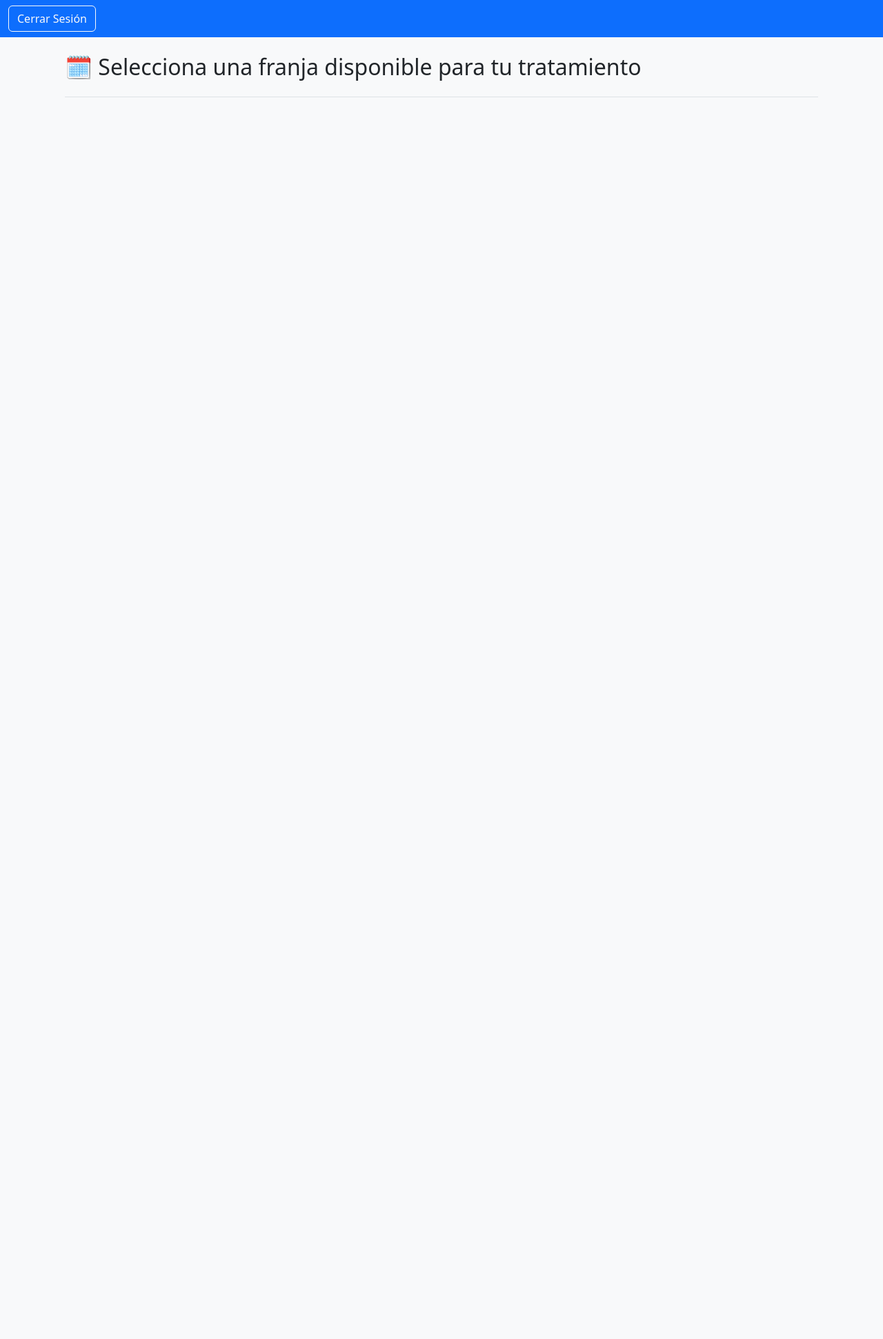
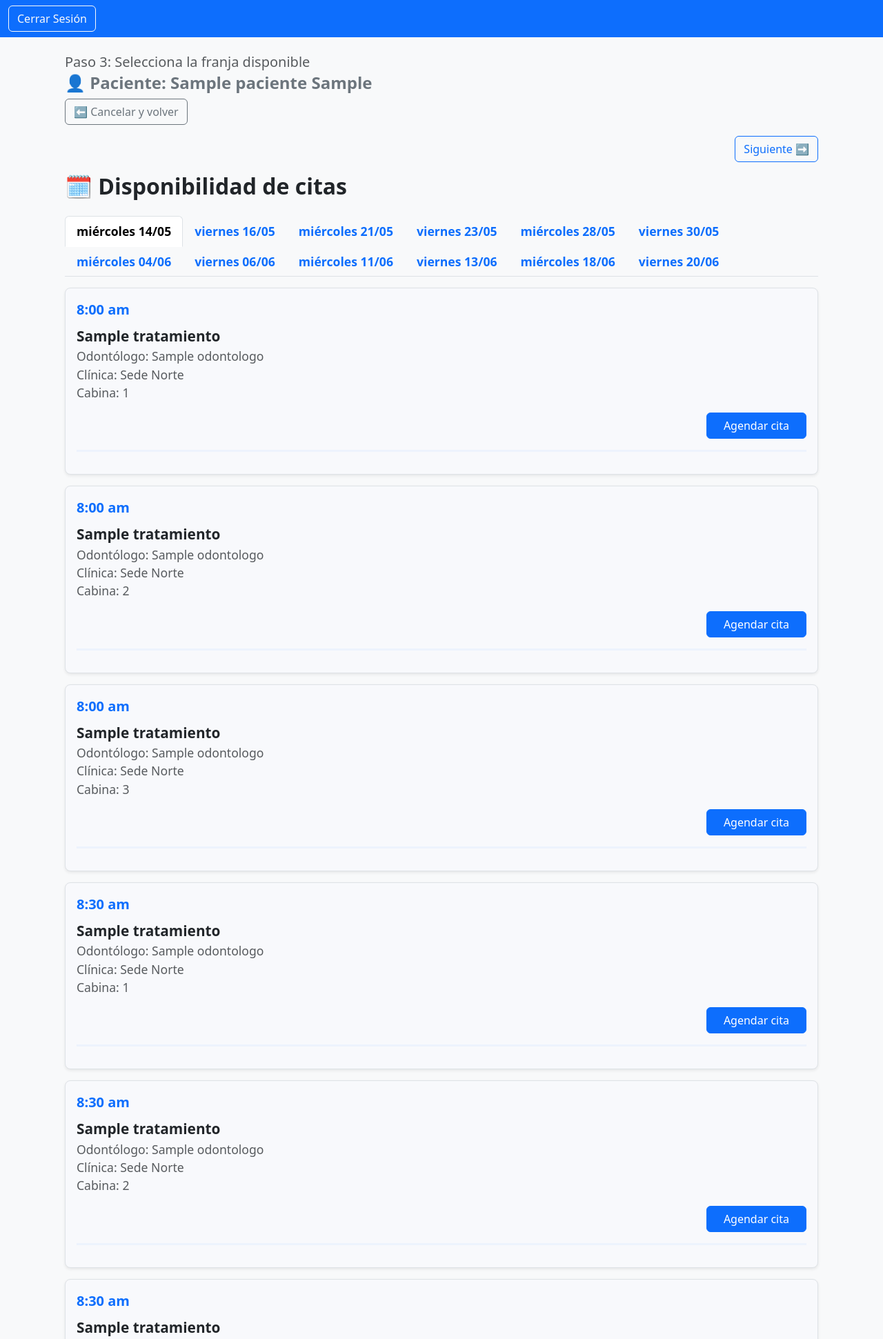
Before and after one commit to viriverpa/gestion_citas, a Django app: page /panel/paciente/malla-disponible/?tratamiento=1&odontologo=1&reprogramar=1 in a window 1280 px wide. Shown: the top 1941 px of the page at 69% size. Before the commit the page ends 141 px from the top, so only its background shows below. Run offline with Django 5.2, Linux system fonts and the light colour scheme; a user stored in the database is signed in; tables that the repository leaves empty hold one stand-in row (values such as "Sample post"); some libraries are stand-ins or nearby versions.

Commit message:
Versión estable validada en local - lista para subir a producción

```diff
--- a/citas/models.py
+++ b/citas/models.py
@@ -75,6 +75,10 @@ class Cita(models.Model):
     odontologo = models.ForeignKey(Odontologo, on_delete=models.CASCADE)
     tratamiento = models.ForeignKey(Tratamiento, on_delete=models.SET_NULL, null=True)
     fecha_hora = models.DateTimeField()
+    cabina = models.IntegerField(
+    choices=[(1, 'Cabina 1'), (2, 'Cabina 2'), (3, 'Cabina 3')],
+    default=1
+    )
     motivo_consulta = models.TextField(blank=True)
     clinica = models.ForeignKey(Clinica, on_delete=models.CASCADE)
     ESTADOS_CITA = [
--- a/web/templates/web/malla_disponibilidad_paciente.html
+++ b/web/templates/web/malla_disponibilidad_paciente.html
@@ -1,10 +1,31 @@
 {% extends 'base.html' %}
 {% load static %}
 {% block content %}
+
 <div class="container mt-4">
-    <h2 class="mb-4">🗓️ Selecciona una franja disponible para tu tratamiento</h2>
+    <h5 class="text-muted mb-1">Paso 3: Selecciona la franja disponible</h5>
 
-    <ul class="nav nav-tabs" id="myTab" role="tablist">
+
+    <h4 class="fw-bold text-secondary">👤 Paciente: {{ paciente.nombres }} {{ paciente.apellidos }}</h4>
+
+    <div class="mb-3">
+      <a href="{% url 'crear_cita_paciente' %}" class="btn btn-outline-secondary">⬅️ Cancelar y volver</a>
+    </div>
+
+    <div class="d-flex justify-content-between my-3">
+        {% if hay_anteriores %}
+            <a href="?pagina={{ pagina|add:"-1" }}" class="btn btn-outline-primary">⬅️ Anterior</a>
+        {% else %}
+            <span></span>
+        {% endif %}
+        {% if hay_mas %}
+            <a href="?pagina={{ pagina|add:"1" }}" class="btn btn-outline-primary">Siguiente ➡️</a>
+        {% endif %}
+    </div>
+
+    <h2 class="mb-4 fw-bold">🗓️ Disponibilidad de citas</h2>
+
+    <ul class="nav nav-tabs fw-bold text-dark" id="myTab" role="tablist" style="font-size: 1.1rem;">
         {% for dia in malla %}
             <li class="nav-item" role="presentation">
                 <button class="nav-link {% if forloop.first %}active{% endif %}" id="tab-{{ forloop.counter }}" data-bs-toggle="tab" data-bs-target="#dia-{{ forloop.counter }}" type="button" role="tab">
@@ -14,32 +35,40 @@
         {% endfor %}
     </ul>
 
-    <div class="tab-content mt-3">
+    <div class="tab-content mt-3" style="font-size: 1.05rem;">
         {% for dia in malla %}
         <div class="tab-pane fade {% if forloop.first %}show active{% endif %}" id="dia-{{ forloop.counter }}" role="tabpanel">
             {% if dia.disponibles %}
-                <table class="table table-bordered table-hover">
-                    <thead class="table-light">
-                        <tr>
-                            <th>Hora</th>
-                            <th>Cabina</th>
-                            <th>Especialista</th>
-                            <th></th>
-                        </tr>
-                    </thead>
-                    <tbody>
-                        {% for espacio in dia.disponibles %}
-                        <tr>
-                            <td>{{ espacio.hora }}</td>
-                            <td>{{ espacio.cabina }}</td>
-                            <td>{{ espacio.especialista }}</td>
-                            <td>
-                                <a href="#" class="btn btn-success btn-sm">Reservar</a>
-                            </td>
-                        </tr>
-                        {% endfor %}
-                    </tbody>
-                </table>
+                {% for espacio in dia.disponibles %}
+                <div class="border border-1 rounded-3 mb-3 p-3 shadow-sm" style="background-color: #f8f9fc;">
+                    <div class="d-flex flex-column justify-content-center">
+                        <div class="mb-2 text-primary fw-bold" style="font-size: 1.25rem;">
+                            {{ espacio.hora }}
+                        </div>
+                        <div class="mb-2 text-start" style="font-size: 1.1rem;">
+                            <div><strong class="text-dark" style="font-size: 1.3rem;">{{ tratamiento_seleccionado }}</strong></div>
+                            <div class="text-muted">Odontólogo: {{ odontologo_seleccionado }}</div>
+                            <div class="text-muted">Clínica: Sede Norte</div>
+                            <div class="text-muted">Cabina: {{ espacio.cabina }}</div>
+                        </div>
+                        <div class="text-end mt-2">
+                            <form method="post" action="{% url 'guardar_cita_paciente' %}">
+                                {% csrf_token %}
+                                <input type="hidden" name="fecha" value="{{ dia.fecha|date:'Y-m-d' }}">
+                                <input type="hidden" name="hora" value="{{ espacio.hora }}">
+                                <input type="hidden" name="cabina" value="{{ espacio.cabina }}">
+                                <input type="hidden" name="tratamiento_id" value="{{ tratamiento_id }}">
+                                <input type="hidden" name="odontologo_id" value="{{ odontologo_id }}">
+                                {% if reprogramar_id %}
+                                  <input type="hidden" name="reprogramar_id" value="{{ reprogramar_id }}">
+                                {% endif %}
+                                <button type="submit" class="btn btn-primary px-4">Agendar cita</button>
+                            </form>
+                        </div>
+                    </div>
+                    <hr style="border-top: 3px solid #cce0ff; margin-top: 1rem;">
+                </div>
+                {% endfor %}
             {% else %}
                 <div class="alert alert-warning">No hay espacios disponibles para este día.</div>
             {% endif %}
@@ -47,4 +76,14 @@
         {% endfor %}
     </div>
 </div>
+
+<script>
+    window.addEventListener("load", function () {
+        const loader = document.getElementById("loader");
+        if (loader) {
+            loader.style.display = "none";
+        }
+    });
+</script>
+
 {% endblock %}
--- a/web/templates/web/panel_pacientes.html
+++ b/web/templates/web/panel_pacientes.html
@@ -28,7 +28,7 @@
 
                     <div class="d-flex flex-wrap gap-2 mt-3">
                         <a href="{% url 'editar_paciente_admin' paciente.id %}" class="btn btn-outline-primary btn-sm">✏️ Editar</a>
-                        <a href="{% url 'crear_cita_admin' paciente.id %}" class="btn btn-outline-success btn-sm">📅 Citas</a>
+                        <a href="{% url 'crear_cita_admin' paciente.id %}" class="btn btn-outline-success btn-sm">📅 Crear/Ver Citas</a>
                         <a href="{% url 'gestionar_historia' paciente.id %}" class="btn btn-outline-info btn-sm">📘 Historia</a>
                     </div>
                 </div>
--- a/web/urls.py
+++ b/web/urls.py
@@ -84,4 +84,18 @@ urlpatterns = [
 
     path('citas/', views.panel_citas, name='panel_citas'),
 
+
+# -------------------
+# Agendar citas
+# -------------------
+
+    path('panel/paciente/guardar-cita/', views.guardar_cita_paciente, name='guardar_cita_paciente'),
+
+# -------------------
+# Reprogramar citas
+# -------------------
+
+path('panel/paciente/reprogramar/<int:cita_id>/', views.reprogramar_cita_paciente, name='reprogramar_cita_paciente'),
+
+
 ]
--- a/web/views.py
+++ b/web/views.py
@@ -4,18 +4,32 @@ from django.contrib.auth import authenticate, login, logout
 from django.contrib.auth.models import User, Group
 from django.contrib import messages
 from django.http import HttpResponse
-from .forms import LoginForm, HistoriaClinicaForm, BusquedaPacienteForm, PacienteForm, PacienteEditForm
-from citas.models import Cita, HistoriaClinica, Paciente, Odontologo, Tratamiento
+from django.core.mail import send_mail
+from django.utils.crypto import get_random_string
+from django.utils import timezone
+from django.utils.timezone import now, make_aware
+from django.db.models import Q
+
+
+from .forms import (
+    LoginForm,
+    HistoriaClinicaForm,
+    BusquedaPacienteForm,
+    PacienteForm,
+    PacienteEditForm,
+)
+
+from citas.models import (
+    Cita,
+    HistoriaClinica,
+    Paciente,
+    Odontologo,
+    Tratamiento,
+)
+
+#from .models import HorarioAtencion  # Solo si usas este modelo
+
 from datetime import datetime, timedelta, time
-from django.db.models import Q
-from django.core.mail import send_mail
-from django.utils.timezone import now
-from django.utils.crypto import get_random_string
-from django.shortcuts import render, redirect
-from django.shortcuts import render, get_object_or_404, redirect
-from django.utils.timezone import make_aware
-from django.utils import timezone
-
 
 
 def landing(request):
@@ -64,25 +78,6 @@ def panel_especialista(request):
     ).order_by('fecha_hora')
 
     return render(request, 'web/panel_especialista.html', {'citas': citas})
-
-
-@login_required
-def panel_paciente(request):
-    try:
-        paciente = Paciente.objects.get(user=request.user)
-    except Paciente.DoesNotExist:
-        messages.error(request, "No se encontró información del paciente.")
-        return redirect('landing')
-
-    citas_proximas = Cita.objects.filter(
-        paciente=paciente,
-        fecha_hora__gte=now()
-    ).order_by('fecha_hora')
-
-    return render(request, 'web/panel_paciente.html', {
-        'paciente': paciente,
-        'citas': citas_proximas
-    })
 
 
 @login_required
@@ -255,51 +250,6 @@ def buscar_paciente(request):
     })
 
 
-from django.utils import timezone  # Asegúrate de tener esta línea arriba
-
-@login_required
-def crear_cita_paciente(request):
-    paciente = get_object_or_404(Paciente, user=request.user)
-    clinica = paciente.clinica_creacion
-
-    tratamientos = Tratamiento.objects.all()
-    odontologos = Odontologo.objects.filter(clinica_asignada=clinica)
-
-    if request.method == 'POST':
-        tratamiento_id = request.POST.get('tratamiento')
-        odontologo_id = request.POST.get('odontologo')
-
-        if not tratamiento_id or not odontologo_id:
-            messages.error(request, "Debes seleccionar un tratamiento y un odontólogo.")
-            return redirect('crear_cita_paciente')
-
-        tratamiento = get_object_or_404(Tratamiento, id=tratamiento_id)
-        odontologo = get_object_or_404(Odontologo, id=odontologo_id, clinica_asignada=clinica)
-
-        if odontologo.especialidad != tratamiento.especialidad_requerida:
-            messages.error(request, "El odontólogo seleccionado no tiene la especialidad requerida para este tratamiento.")
-            return redirect('crear_cita_paciente')
-
-        cita = Cita.objects.create(
-            paciente=paciente,
-            odontologo=odontologo,
-            tratamiento=tratamiento,
-            clinica=clinica,
-            motivo_consulta="Pendiente definir fecha y hora",
-            estado='P',
-            fecha_hora=timezone.now()  # Provisional
-        )
-
-        messages.success(request, "La cita ha sido registrada. Falta definir fecha y hora.")
-        return redirect('panel_paciente')
-
-    return render(request, 'web/crear_cita_paciente.html', {
-        'paciente': paciente,
-        'odontologos': odontologos,
-        'tratamientos': tratamientos,
-    })
-
-
 def registro_paciente(request):
     if request.method == 'POST':
         form = PacienteForm(request.POST)
@@ -353,57 +303,6 @@ def registro_paciente(request):
     return render(request, 'web/registro_paciente.html', {'form': form})
 
 
-@login_required
-def malla_disponibilidad_paciente(request):
-    paciente = get_object_or_404(Paciente, user=request.user)
-    tratamiento_id = request.GET.get('tratamiento')
-
-    if not tratamiento_id:
-        messages.error(request, "Debes seleccionar un tratamiento válido.")
-        return redirect('crear_cita_paciente')
-
-    tratamiento = get_object_or_404(Tratamiento, id=tratamiento_id)
-    clinica = paciente.clinica_creacion
-    especialidad_requerida = tratamiento.especialidad_requerida
-
-    odontologos = Odontologo.objects.filter(clinica_asignada=clinica, especialidad=especialidad_requerida)
-
-    hoy = datetime.now().date()
-    dias = [hoy + timedelta(days=d) for d in range(0, 7) if (hoy + timedelta(days=d)).weekday() in [2, 4]]  # Miércoles=2, Viernes=4
-
-    bloques_por_dia = []
-
-    for dia in dias:
-        bloques = []
-        hora_inicio = time(8, 0)
-        hora_fin = time(12, 0)
-
-        while datetime.combine(dia, hora_inicio) < datetime.combine(dia, hora_fin):
-            for cabina in range(1, 4):
-                bloques.append({
-                    'inicio': datetime.combine(dia, hora_inicio),
-                    'cabina': cabina
-                })
-            hora_inicio = (datetime.combine(dia, hora_inicio) + timedelta(minutes=tratamiento.duracion)).time()
-
-        hora_inicio = time(14, 0)
-        hora_fin = time(18, 0)
-
-        while datetime.combine(dia, hora_inicio) < datetime.combine(dia, hora_fin):
-            for cabina in range(1, 4):
-                bloques.append({
-                    'inicio': datetime.combine(dia, hora_inicio),
-                    'cabina': cabina
-                })
-            hora_inicio = (datetime.combine(dia, hora_inicio) + timedelta(minutes=tratamiento.duracion)).time()
-
-        bloques_por_dia.append({'fecha': dia, 'bloques': bloques})
-
-    return render(request, 'web/malla_disponibilidad_paciente.html', {
-        'paciente': paciente,
-        'tratamiento': tratamiento,
-        'bloques_por_dia': bloques_por_dia,
-    })
 
 @login_required
 def crear_cita_admin(request, paciente_id):
@@ -446,3 +345,211 @@ def crear_cita_admin(request, paciente_id):
 @login_required
 def panel_citas(request):
     return render(request, 'web/panel_citas.html')
+
+# -------------------
+# Crear la URL y vista para mostrar la malla
+# -------------------
+
+@login_required
+def malla_disponibilidad_paciente(request):
+    paciente = get_object_or_404(Paciente, user=request.user)
+    tratamiento_id = request.GET.get('tratamiento')
+    odontologo_id = request.GET.get('odontologo')
+
+    tratamiento = Tratamiento.objects.filter(id=tratamiento_id).first()
+    odontologo = Odontologo.objects.filter(id=odontologo_id).first()
+    reprogramar_id = request.GET.get('reprogramar')  # viene si estamos reprogramando
+
+    if not tratamiento or not odontologo:
+        messages.error(request, "Debes seleccionar primero tratamiento y odontólogo.")
+        return redirect('crear_cita_paciente')
+
+    hoy = datetime.now().date()
+    pagina = int(request.GET.get('pagina', 0))
+
+    # Buscar los próximos miércoles y viernes
+    dias_disponibles = []
+    for i in range(60):
+        dia = hoy + timedelta(days=i)
+        if dia.weekday() in [2, 4]:  # Miércoles o Viernes
+            dias_disponibles.append(dia)
+
+    desde = pagina * 12
+    hasta = desde + 12
+    dias_mostrados = dias_disponibles[desde:hasta]
+
+    # Cargar todas las citas de esos días
+    citas = Cita.objects.filter(
+        fecha_hora__date__in=dias_mostrados,
+        estado='P'
+    ).values_list('fecha_hora', 'cabina')
+
+    citas_ocupadas = set((fecha.replace(second=0, microsecond=0), cabina) for fecha, cabina in citas)
+    malla = []
+    for dia in dias_mostrados:
+        bloques_disponibles = []
+
+        hora_inicio = timezone.make_aware(datetime.combine(dia, time(8, 0)))
+        hora_fin = timezone.make_aware(datetime.combine(dia, time(18, 0)))
+
+        while hora_inicio < hora_fin:
+            for cabina in range(1, 4):
+                if (hora_inicio, cabina) not in citas_ocupadas:
+                    bloques_disponibles.append({
+                        'hora': hora_inicio.strftime("%I:%M %p").lstrip("0").lower(),
+                        'cabina': cabina,
+                        'especialista': odontologo.nombre if odontologo else 'Por asignar',
+                    })
+            hora_inicio += timedelta(minutes=30)
+
+        malla.append({'fecha': dia, 'disponibles': bloques_disponibles})
+
+    return render(request, 'web/malla_disponibilidad_paciente.html', {
+        'malla': malla,
+        'pagina': pagina,
+        'hay_anteriores': pagina > 0,
+        'hay_mas': hasta < len(dias_disponibles),
+        'tratamiento_seleccionado': tratamiento.nombre,
+        'odontologo_seleccionado': odontologo.nombre,
+        'tratamiento_id': tratamiento.id,
+        'odontologo_id': odontologo.id,
+        'reprogramar_id': reprogramar_id,
+        'paciente': paciente,
+    })
+
+@login_required
+def guardar_cita_paciente(request):
+    if request.method == 'POST':
+        fecha = request.POST.get('fecha')
+        hora = request.POST.get('hora')
+        cabina = request.POST.get('cabina')
+        tratamiento_id = request.POST.get('tratamiento_id')
+        odontologo_id = request.POST.get('odontologo_id')
+        reprogramar_id = request.POST.get('reprogramar_id')
+
+        paciente = Paciente.objects.filter(user=request.user).first()
+        tratamiento = Tratamiento.objects.filter(id=tratamiento_id).first()
+        odontologo = Odontologo.objects.filter(id=odontologo_id).first()
+        clinica = paciente.clinica_creacion if paciente else None
+
+        if not all([fecha, hora, cabina, tratamiento, odontologo, paciente, clinica]):
+            messages.error(request, "Faltan datos para registrar la cita.")
+            return redirect('malla_disponibilidad_paciente')
+
+        try:
+            from datetime import datetime
+            fecha_hora = datetime.strptime(f"{fecha} {hora}", "%Y-%m-%d %I:%M %p")
+        except ValueError:
+            messages.error(request, "Formato de fecha u hora inválido.")
+            return redirect('malla_disponibilidad_paciente')
+
+        # Validar que la franja no esté ocupada
+        if Cita.objects.filter(fecha_hora=fecha_hora, cabina=int(cabina)).exclude(id=reprogramar_id).exists():
+            messages.warning(request, "Ese espacio ya fue reservado. Por favor elige otro.")
+            return redirect('malla_disponibilidad_paciente')
+
+        if reprogramar_id:
+            cita = get_object_or_404(Cita, id=reprogramar_id, paciente=paciente, estado='P')
+            cita.fecha_hora = fecha_hora
+            cita.cabina = int(cabina)
+            cita.save()
+            request.session['reprogramada'] = True
+            messages.success(request, "✅ Tu cita ha sido reprogramada con éxito.")
+
+        else:
+            Cita.objects.create(
+                paciente=paciente,
+                odontologo=odontologo,
+                tratamiento=tratamiento,
+                clinica=clinica,
+                fecha_hora=fecha_hora,
+                cabina=int(cabina),
+                motivo_consulta="Asignado por paciente",
+                estado='P'
+            )
+            request.session['cita_creada'] = True
+            messages.success(request, "✅ Cita agendada exitosamente.")
+
+        return redirect('panel_paciente')
+
+
+# -------------------
+# Mostrar resumen de la última cita
+# -------------------
+
+@login_required
+def panel_paciente(request):
+    paciente = get_object_or_404(Paciente, user=request.user)
+
+    # Limpiar mensajes almacenados (solo si los usas vía messages.success)
+    storage = messages.get_messages(request)
+    storage.used = True
+
+    # Detectar y limpiar señales de éxito únicas
+    cita_reprogramada = request.session.pop('reprogramada', False)
+    request.session.pop('cita_creada', None)
+
+    # Obtener última cita y próximas citas
+    ultima_cita = Cita.objects.filter(paciente=paciente).order_by('-fecha_hora').first()
+    citas_proximas = Cita.objects.filter(
+        paciente=paciente,
+        fecha_hora__gte=now()
+    ).order_by('fecha_hora')
+
+    return render(request, 'web/panel_paciente.html', {
+        'paciente': paciente,
+        'ultima_cita': ultima_cita,
+        'cita_reprogramada': cita_reprogramada,
+        'citas': citas_proximas,
+    })
+
+
+# -------------------
+# Reprogramar cita
+# -------------------
+
+@login_required
+def reprogramar_cita_paciente(request, cita_id):
+    # Validar que la cita pertenece al paciente autenticado y está pendiente
+    cita = get_object_or_404(Cita, id=cita_id, paciente__user=request.user, estado='P')
+
+    tratamiento_id = cita.tratamiento.id
+    odontologo_id = cita.odontologo.id
+
+    # Redirigir a la malla pasando además el ID de la cita a reprogramar
+    return redirect(f"/panel/paciente/malla-disponible/?tratamiento={tratamiento_id}&odontologo={odontologo_id}&reprogramar={cita.id}")
+
+# -------------------
+# Crear cita paciente
+# -------------------
+
+@login_required
+def crear_cita_paciente(request):
+    paciente = get_object_or_404(Paciente, user=request.user)
+    clinica = paciente.clinica_creacion
+
+    tratamientos = Tratamiento.objects.all()
+    odontologos = Odontologo.objects.filter(clinica_asignada=clinica)
+
+    if request.method == 'POST':
+        tratamiento_id = request.POST.get('tratamiento')
+        odontologo_id = request.POST.get('odontologo')
+
+        if not tratamiento_id or not odontologo_id:
+            messages.error(request, "Debes seleccionar un tratamiento y un odontólogo.")
+            return redirect('crear_cita_paciente')
+
+        tratamiento = get_object_or_404(Tratamiento, id=tratamiento_id)
+        odontologo = get_object_or_404(Odontologo, id=odontologo_id, clinica_asignada=clinica)
+
+        if odontologo.especialidad != tratamiento.especialidad_requerida:
+            messages.error(request, "El odontólogo seleccionado no tiene la especialidad requerida para este tratamiento.")
+            return redirect('crear_cita_paciente')
+
+        return redirect(f"/panel/paciente/malla-disponible/?tratamiento={tratamiento.id}&odontologo={odontologo.id}")
+
+    return render(request, 'web/crear_cita_paciente.html', {
+        'paciente': paciente,
+        'odontologos': odontologos,
+        'tratamientos': tratamientos,
+    })
```
Also changed, not shown: web/templates/web/panel_paciente.html (+29 -0 lines), citas/migrations/0003_cita_cabina.py (added).
